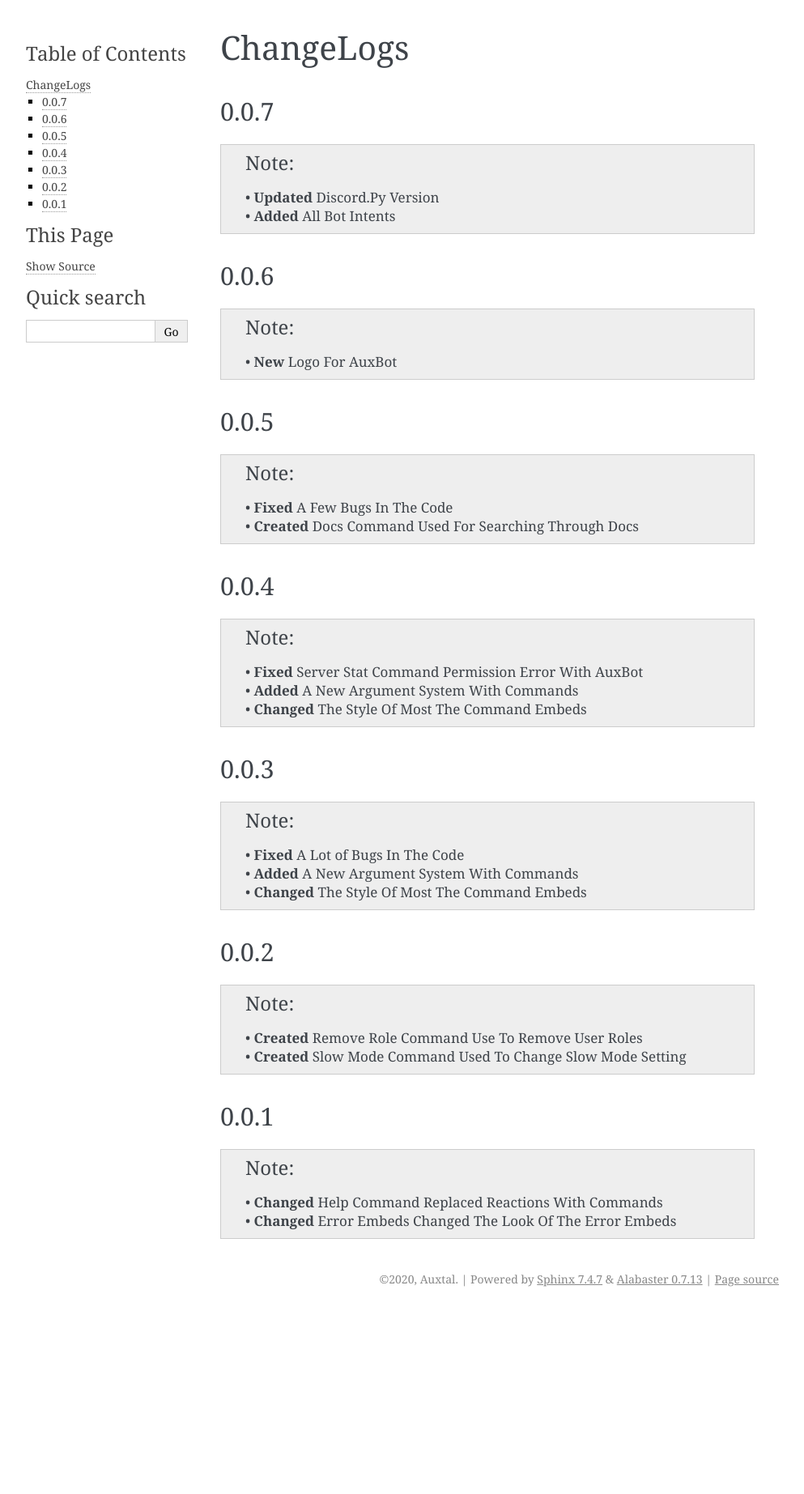
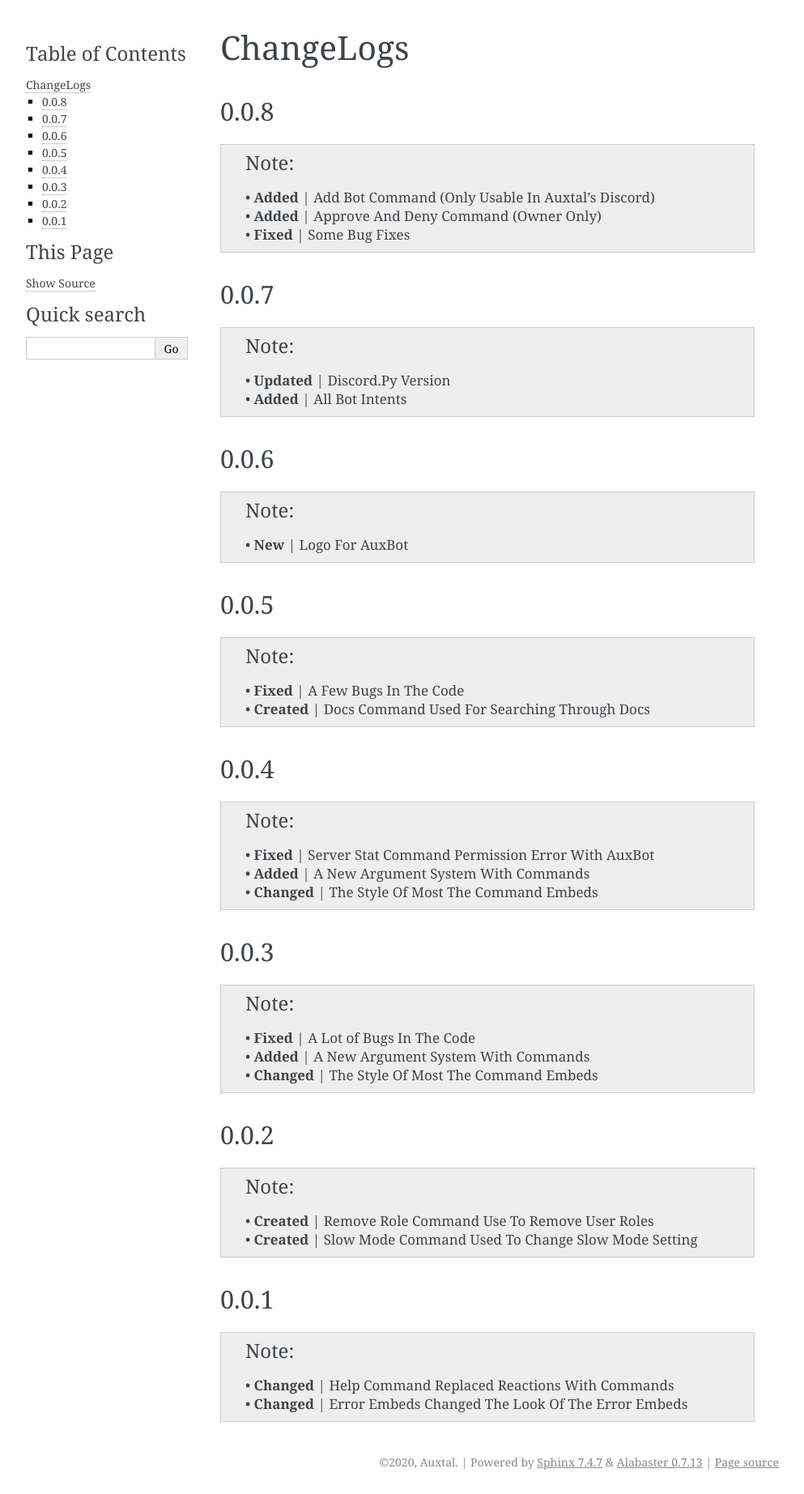
Before and after one commit to auxbot-discord-bot/docs, a Sphinx documentation site: the page built from docs/pages/changelogs.rst, in a window 1280 px wide. Shown: the whole page at 81% size, without its empty margins (148-1141 px from the left). Built offline with Sphinx 7.4.7, drawn with Linux system fonts in a browser that asks for light colours; before the commit the page ends 1619 px from its top, so only the background shows below that.

Commit message:
AuxBot Added Changlog 0.0.8

```diff
--- a/docs/pages/changelogs.rst
+++ b/docs/pages/changelogs.rst
@@ -2,45 +2,52 @@
 ChangeLogs
 ==========
 
+0.0.8
+-----
+.. note::
+	| • **Added** | Add Bot Command (Only Usable In Auxtal's Discord)
+	| • **Added** | Approve And Deny Command (Owner Only)
+	| • **Fixed** | Some Bug Fixes
+
 0.0.7
 -----
 .. note::
-	| • **Updated** Discord.Py Version
-	| • **Added** All Bot Intents
+	| • **Updated** | Discord.Py Version
+	| • **Added** | All Bot Intents
 
 0.0.6
 -----
 .. note::
-	| • **New** Logo For AuxBot
+	| • **New** | Logo For AuxBot
 
 0.0.5
 -----
 .. note::
-	| • **Fixed** A Few Bugs In The Code
-	| • **Created** Docs Command Used For Searching Through Docs
+	| • **Fixed** | A Few Bugs In The Code
+	| • **Created** | Docs Command Used For Searching Through Docs
 
 0.0.4
 -----
 .. note::
-	| • **Fixed** Server Stat Command Permission Error With AuxBot
-	| • **Added** A New Argument System With Commands
-	| • **Changed** The Style Of Most The Command Embeds
+	| • **Fixed** | Server Stat Command Permission Error With AuxBot
+	| • **Added** | A New Argument System With Commands
+	| • **Changed** | The Style Of Most The Command Embeds
 
 0.0.3
 -----
 .. note::
-	| • **Fixed** A Lot of Bugs In The Code
-	| • **Added** A New Argument System With Commands
-	| • **Changed** The Style Of Most The Command Embeds
+	| • **Fixed** | A Lot of Bugs In The Code
+	| • **Added** | A New Argument System With Commands
+	| • **Changed** | The Style Of Most The Command Embeds
 
 0.0.2
 -----
 .. note::
-	| • **Created** Remove Role Command Use To Remove User Roles
-	| • **Created** Slow Mode Command Used To Change Slow Mode Setting
+	| • **Created** | Remove Role Command Use To Remove User Roles
+	| • **Created** | Slow Mode Command Used To Change Slow Mode Setting
 
 0.0.1
 -----
 .. note::
-	| • **Changed** Help Command Replaced Reactions With Commands
-	| • **Changed** Error Embeds Changed The Look Of The Error Embeds
+	| • **Changed** | Help Command Replaced Reactions With Commands
+	| • **Changed** | Error Embeds Changed The Look Of The Error Embeds
```
